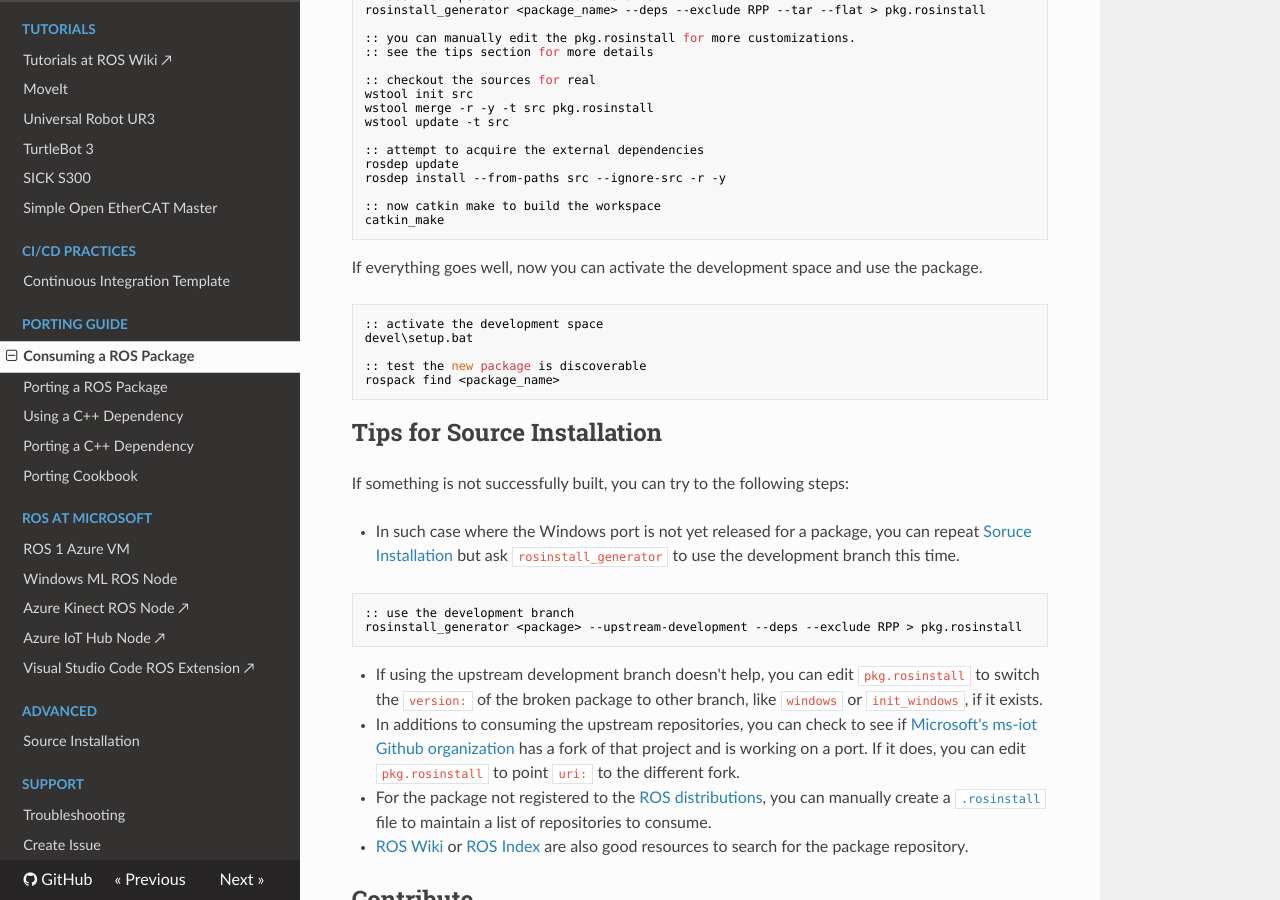
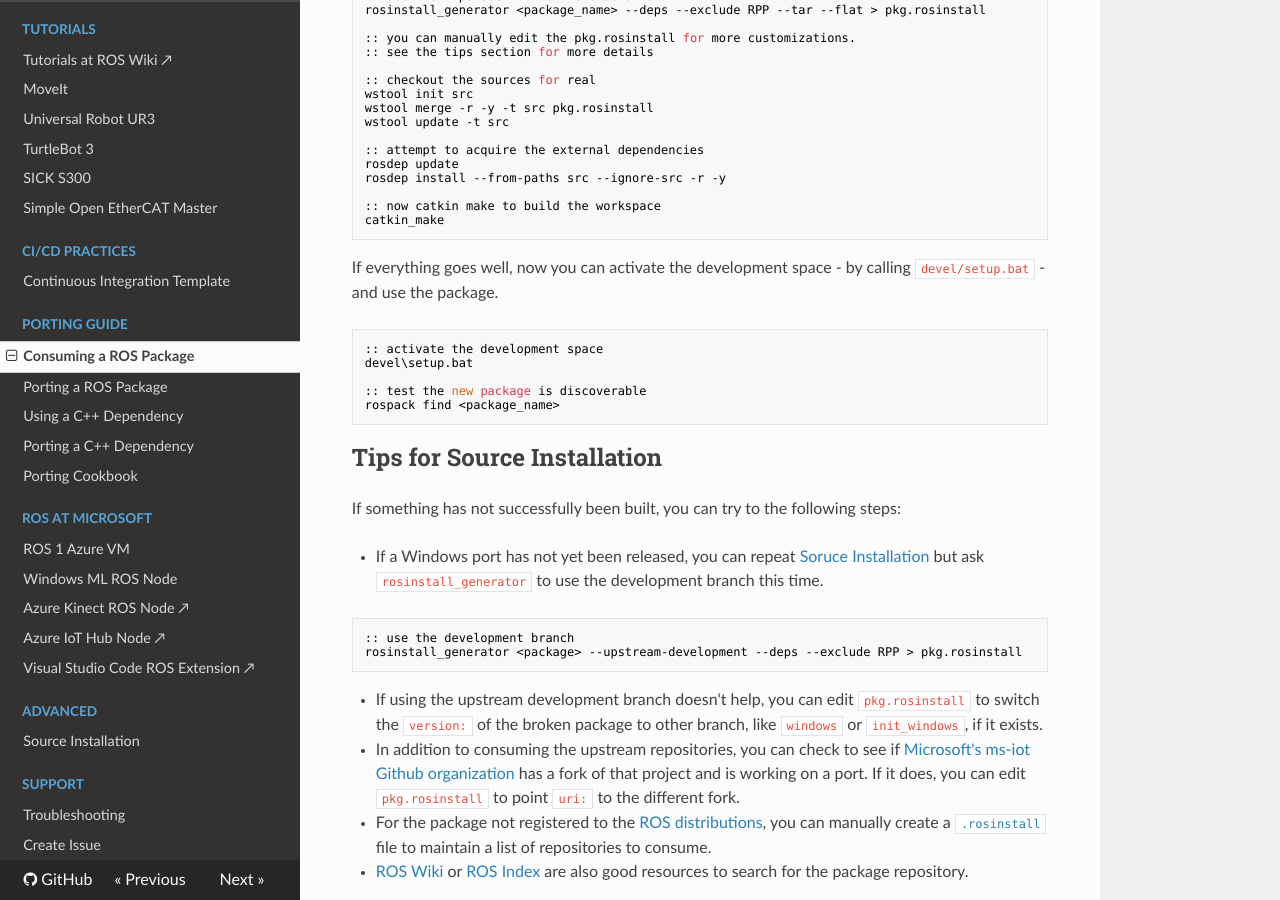
Before and after one commit to ms-iot/ROSOnWindows, an MkDocs documentation site: the page built from docs/GettingStarted/UsingROSonWindows.md, in a window 1280 px wide and 900 px high, scrolled down 810 px. Built offline with MkDocs 1.6.1, drawn with Linux system fonts in a browser that asks for light colours; nearby versions of some CDN libraries; some of the changed text lies outside the part shown.

Commit message:
fixed the wording.

````diff
--- a/docs/GettingStarted/UsingROSonWindows.md
+++ b/docs/GettingStarted/UsingROSonWindows.md
@@ -53,7 +53,7 @@ rosdep install --from-paths src --ignore-src -r -y
 catkin_make
 ```
 
-If everything goes well, now you can activate the development space and use the package.
+If everything goes well, now you can activate the development space - by calling `devel/setup.bat` - and use the package.
 
 ```
 :: activate the development space
@@ -65,9 +65,9 @@ rospack find <package_name>
 
 ## Tips for Source Installation
 
-If something is not successfully built, you can try to the following steps:
+If something has not successfully been built, you can try to the following steps:
 
-* In such case where the Windows port is not yet released for a package, you can repeat [Soruce Installation](#source-installation) but ask `rosinstall_generator` to use the development branch this time.
+* If a Windows port has not yet been released, you can repeat [Soruce Installation](#source-installation) but ask `rosinstall_generator` to use the development branch this time.
 ```bash
 :: use the development branch
 rosinstall_generator <package> --upstream-development --deps --exclude RPP > pkg.rosinstall
@@ -75,7 +75,7 @@ rosinstall_generator <package> --upstream-development --deps --exclude RPP > pkg
 
 * If using the upstream development branch doesn't help, you can edit `pkg.rosinstall` to switch the `version:` of the broken package to other branch, like `windows` or `init_windows`, if it exists.
 
-* In additions to consuming the upstream repositories, you can check to see if [Microsoft's ms-iot Github organization][ms-iot ros repos] has a fork of that project and is working on a port.
+* In addition to consuming the upstream repositories, you can check to see if [Microsoft's ms-iot Github organization][ms-iot ros repos] has a fork of that project and is working on a port.
   If it does, you can edit `pkg.rosinstall` to point `uri:` to the different fork.
 
 * For the package not registered to the [ROS distributions][rosdistro], you can manually create a [`.rosinstall`][rosinstall] file to maintain a list of repositories to consume.
````
Also changed, not shown: other parts of docs/GettingStarted/UsingROSonWindows.md (+1 -1 lines).
